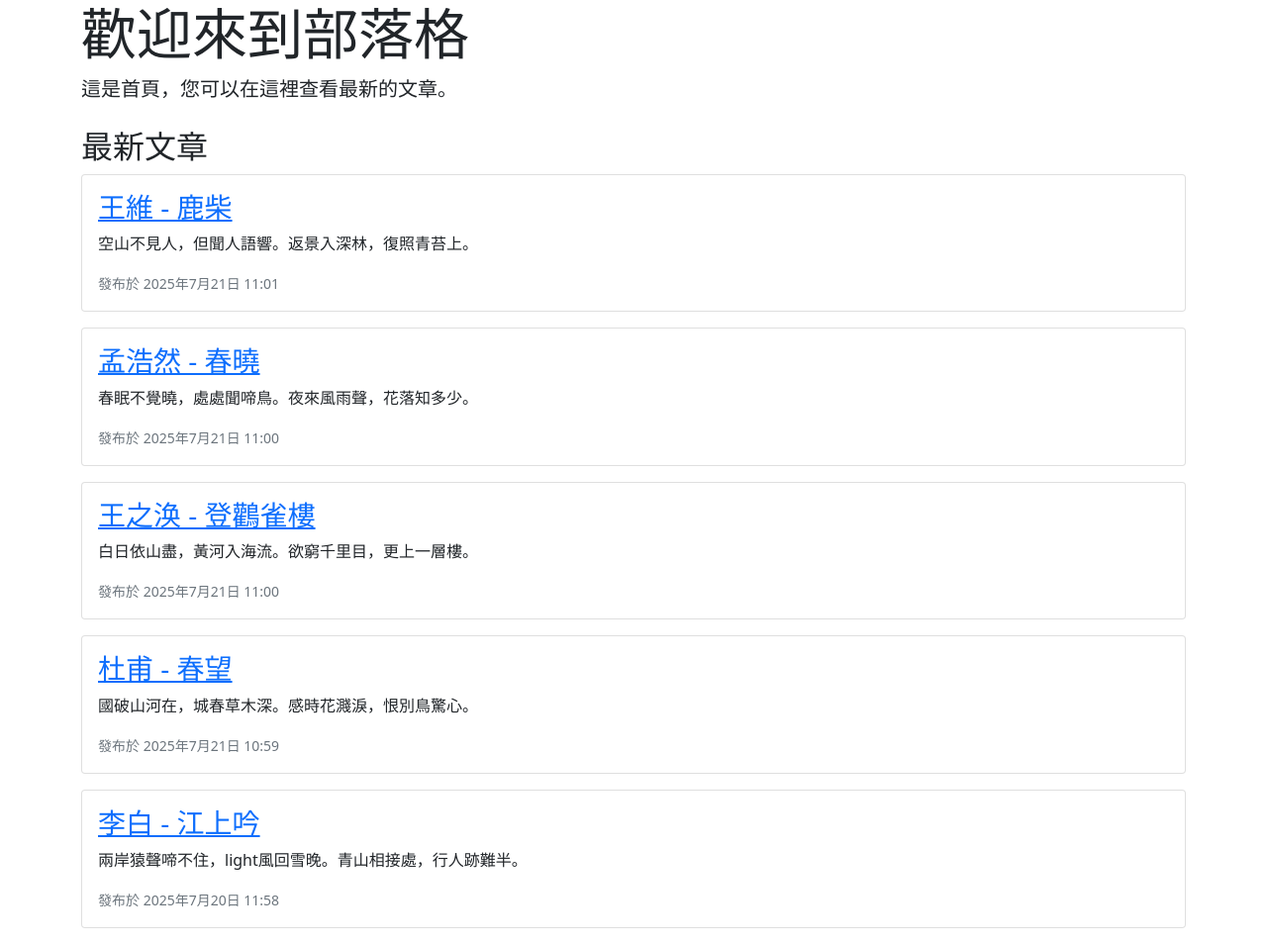
After one commit to jacktea88/Django1, a Django app: template 02mblog/mblog/templates/index-bakup.html in a window 1280 px wide. The commit adds this page. Shown: the whole page at 99% size. Run offline with Django 5.2, Linux system fonts and the light colour scheme; the template is opened without the code that fills it: values that come from a table or form of the project are taken from there, others are empty; data comes from the database, SQL or seed files in the repository.

Commit message:
新增基礎模板，重構首頁以使用模板繼承

```diff
--- a/02mblog/mblog/mysite/views.py
+++ b/02mblog/mblog/mysite/views.py
@@ -8,7 +8,7 @@ def homepage(request):
     post_list = list()
     for count, post in enumerate(posts):
         post_list.append(f"Post {count}: {post} <br> {post.body} <br>")
-        print(post)
+        # print(post)
     # return HttpResponse("Hello World!")
     # return HttpResponse(post_list)
 
--- /dev/null
+++ b/02mblog/mblog/templates/index-bakup.html
@@ -0,0 +1,29 @@
+<!DOCTYPE html>
+<html lang="en">
+<head>
+    <meta charset="UTF-8">
+    <meta name="viewport" content="width=device-width, initial-scale=1.0">
+    <title>部落格</title>
+    <link href="https://cdn.jsdelivr.net/npm/bootstrap@5.1.3/dist/css/bootstrap.min.css" rel="stylesheet" integrity="sha384-1BmE4kWBq78iYhFldvKuhfTAU6auU8tT94WrHftjDbrCEXSU1oBoqyl2QvZ6jIW3" crossorigin="anonymous">
+</head>
+<body>
+    <div class="container">
+        <h1 class="display-4">歡迎來到部落格</h1>
+        <p class="lead">這是首頁，您可以在這裡查看最新的文章。</p>
+
+        <h2 class="mt-4">最新文章</h2>
+        {% for post in posts %}
+            <div class="card mb-3">
+                <div class="card-body">
+                    {% comment %} <h3 class="card-title">{{ post.title }}</h3> {% endcomment %}
+                    <h3 class="card-title"><a href="/post/{{post.slug}}">{{ post.title }}</a></h3>
+                    <p class="card-text">{{ post.body }}</p>
+                    <p class="card-text"><small class="text-muted">發布於 {{ post.pub_date }}</small></p>
+                </div>
+            </div>
+        {% empty %}
+            <p class="text-muted">目前沒有文章。</p>
+        {% endfor %}
+    </div>
+</body>
+</html>
```
Also changed, not shown: 02mblog/mblog/templates/base.html (added, +22 -0 lines), 02mblog/mblog/templates/index.html (+10 -14 lines).
